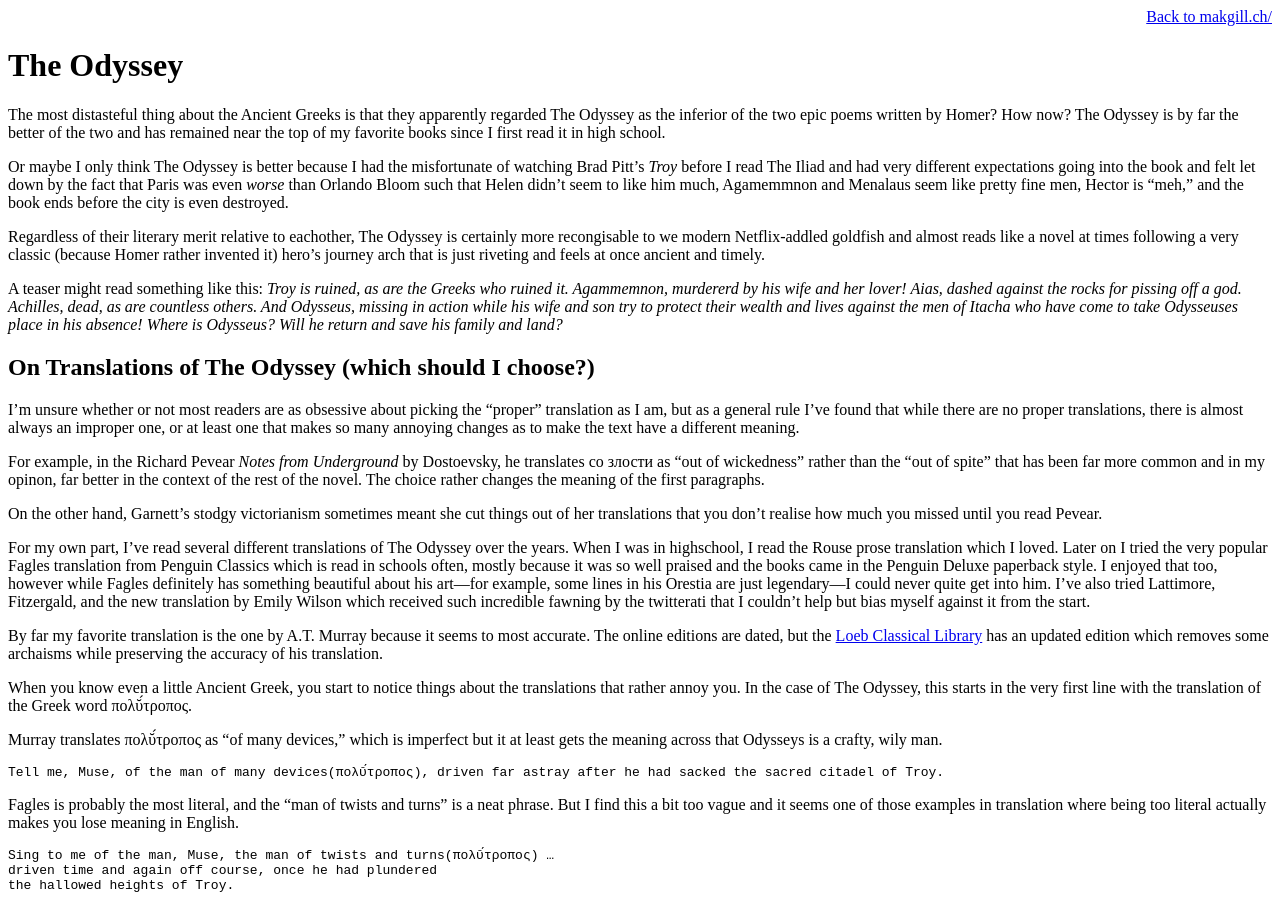
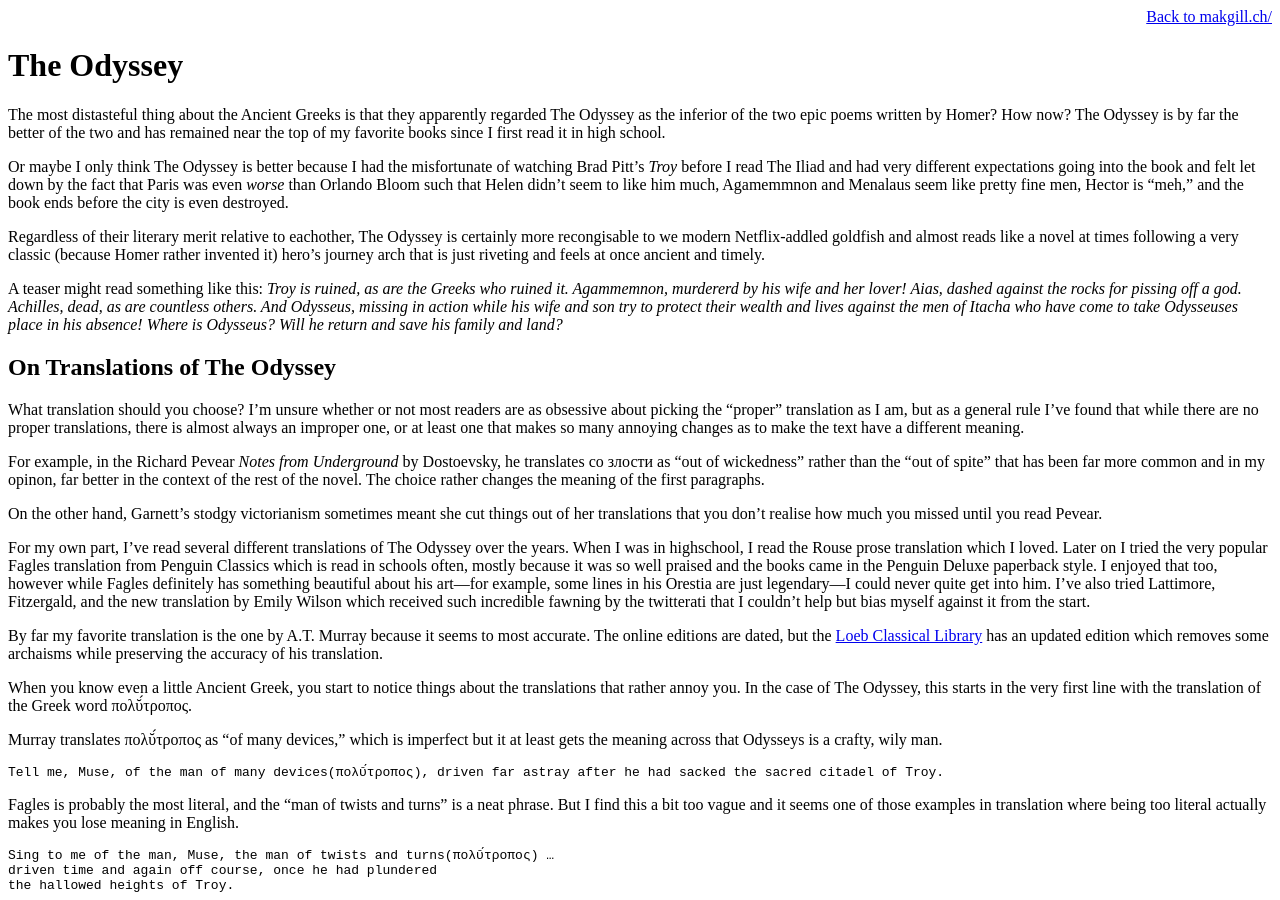
Before and after one commit to derykmakgill/website, a Jekyll site: the page built from odyssey.md, in a window 1280 px wide and 900 px high. Built offline with Jekyll 4.4.1, drawn with Linux system fonts in a browser that asks for light colours.

Commit message:
Update odyssey.md

```diff
--- a/odyssey.md
+++ b/odyssey.md
@@ -11,9 +11,9 @@
 
 A teaser might read something like this: *Troy is ruined, as are the Greeks who ruined it. Agammemnon, murdererd by his wife and her lover! Aias, dashed against the rocks for pissing off a god. Achilles, dead, as are countless others. And Odysseus, missing in action while his wife and son try to protect their wealth and lives against the men of Itacha who have come to take Odysseuses place in his absence! Where is Odysseus? Will he return and save his family and land?*
 
-## On Translations of The Odyssey (which should I choose?)
+## On Translations of The Odyssey
 
-I'm unsure whether or not most readers are as obsessive about picking the "proper" translation as I am, but as a
+What translation should you choose? I'm unsure whether or not most readers are as obsessive about picking the "proper" translation as I am, but as a
 general rule I've found that while there are no proper translations, there is almost always an improper one, or at least one that makes so many annoying changes as to make the text have a different meaning.
 
 For example, in the Richard Pevear *Notes from Underground* by Dostoevsky, he translates со злости as "out of wickedness" rather than the "out of spite" that has been far more common and in my opinon, far better in the context of the rest of the novel. The choice rather changes the meaning of the first paragraphs.
```
